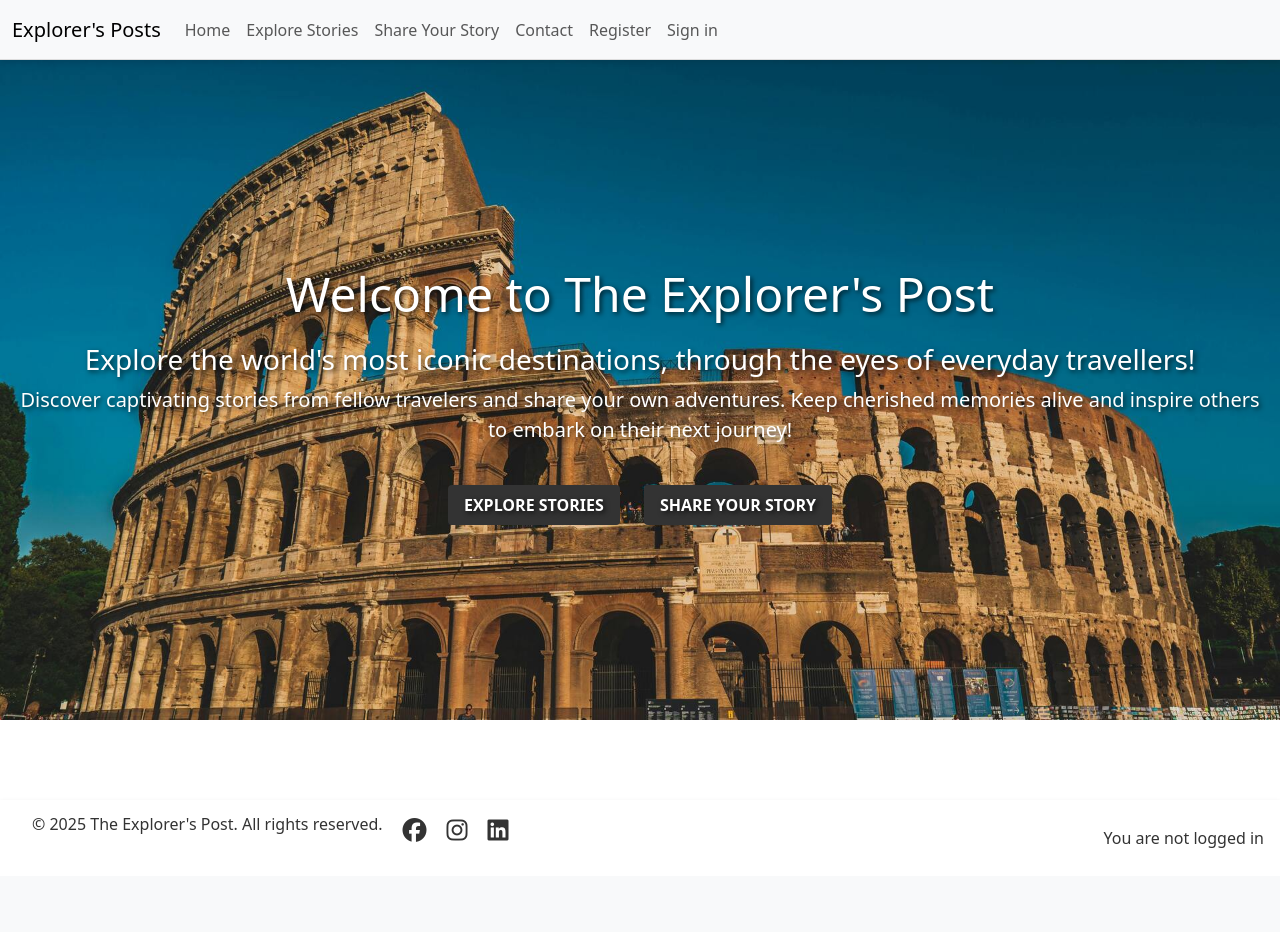
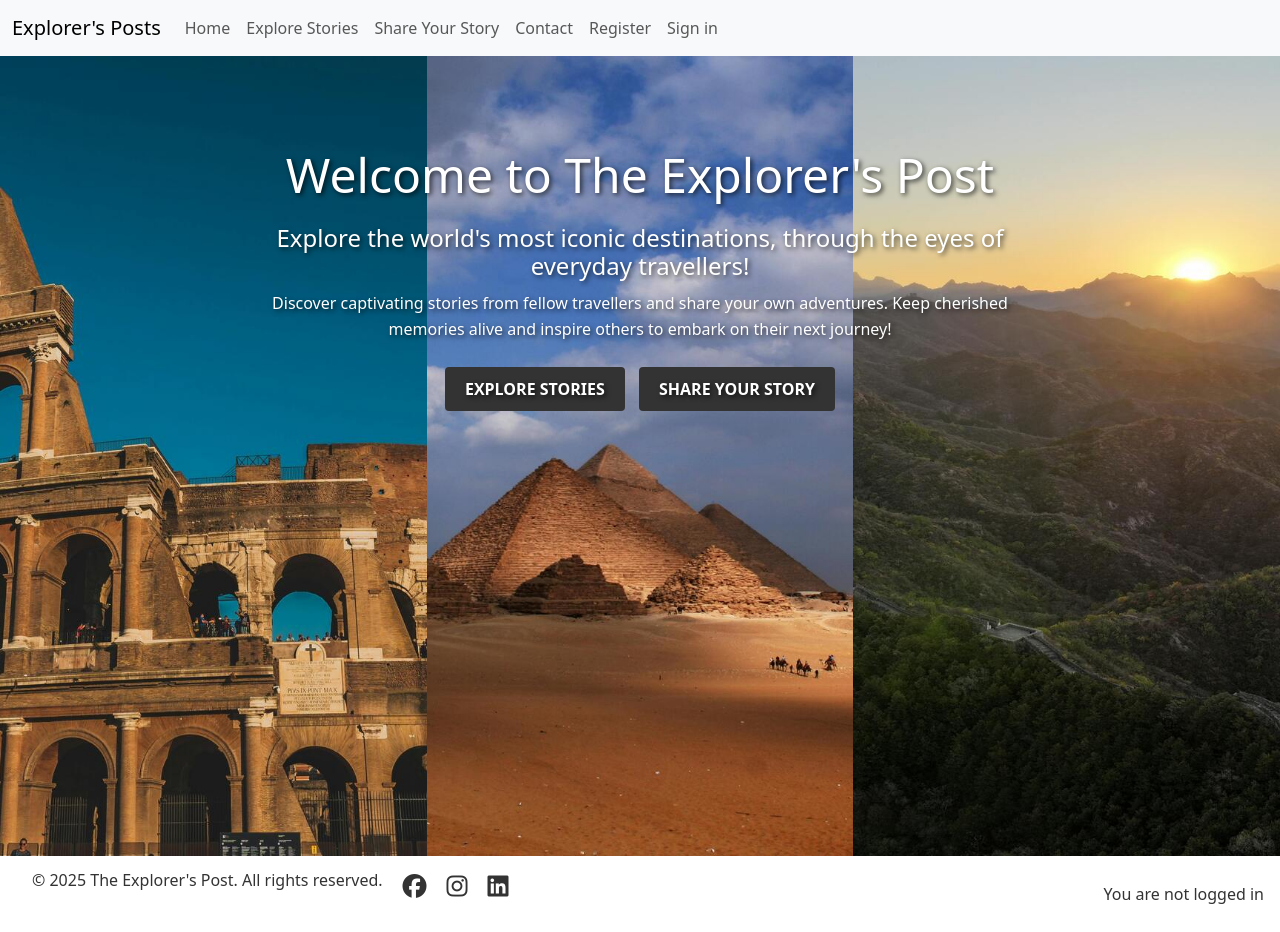
Before and after one commit to monicathomas8/The-Explorers-Post, a Django app: page / in a window 1280 px wide. Before the commit the page ends 848 px from the top, so only its background shows below. Run offline with Django 4.2, Linux system fonts and the light colour scheme; some libraries are stand-ins or nearby versions.

Commit message:
updated css and changed landing page css styling. also fixed navbar css bug

```diff
--- a/core/templates/landing_page.html
+++ b/core/templates/landing_page.html
@@ -4,28 +4,20 @@
 
 {% block content %}
 <div class="landing-page">
+    <!-- Background image containers-->
+    <div></div>
+    <div></div>
+    <div></div>
+    <div></div>
+    <div></div>
+    <div></div>
 
-    <div id="carouselExampleSlidesOnly" class="carousel slide" data-bs-ride="carousel">
-        <div class="carousel-inner">
-            <div class="carousel-item active">
-                <img src="/static/images/colosseum1.jpg" alt="Photo of the Colosseum">
-            </div>
-            <div class="carousel-item">
-                <img src="/static/images/northenlights1.jpg" alt="Photo of the Northern Lights">
-            </div>
-            <div class="carousel-item">
-                <img src="/static/images/pyramids1.jpg" alt="Photo of the Pyramids">
-            </div>
-        </div>
-    </div>
-
-    <!-- Text Overlay -->
     <div class="content-overlay">
         <h1>Welcome to The Explorer's Post</h1>
         <h3>Explore the world's most iconic destinations,
             through the eyes of everyday travellers!
         </h3>
-        <p>Discover captivating stories from fellow travelers
+        <p>Discover captivating stories from fellow travellers
             and share your own adventures.
             Keep cherished memories alive and inspire others
             to embark on their next journey!
--- a/static/css/style.css
+++ b/static/css/style.css
@@ -9,18 +9,6 @@ body, html {
 
 main {
     flex: 1;
-}
-
-.navbar {
-    position: fixed;
-    height: 60px;
-    top: 0;
-    left: 0;
-    width: 100%;
-    z-index: 10;
-    background-color: white;
-    border-bottom: 1px solid #ddd; /* Optional border */
-    box-shadow: 0 2px 5px rgba(0, 0, 0, 0.1); /* Optional shadow */
 }
 
 .custom-btn {
@@ -134,6 +122,67 @@ main {
     background-color: whitesmoke;
 }
 
+/********************** Home/landing Page **********************/
+.landing-page {
+    position: relative;
+    height: 100vh;
+    display: grid;
+    grid-template-columns: repeat(1,1fr);
+    grid-template-rows: 1fr;
+    gap: 0;
+    background-color: #1e354d;
+    overflow: hidden;
+}
+
+.landing-page div {
+    background-size: cover;
+    background-position: center;
+    background-repeat: no-repeat;
+    height: 100vh;
+    width: 100%;
+}
+
+.landing-page div:nth-child(1) {
+    background-image: url('/static/images/colosseum1.jpg');
+}
+
+.landing-page .content-overlay {
+    position: absolute;
+    top: 70px;
+    left: 50%;
+    transform: translateX(-50%);
+    z-index: 10; /* content sits above the grid */
+    text-align: center;
+    color: white;
+    text-shadow: 2px 2px 5px rgba(0, 0, 0, 0.7);
+    padding: 20px;
+    max-width: 800px;
+    border-radius: 8px;
+    grid-column: 1 / -1;
+    grid-row: 1 /-1;
+}
+
+.content-overlay h1 {
+    font-size: 3rem;
+    margin-bottom: 20px;
+}
+
+.content-overlay h3 {
+    font-size: 1.5rem;
+    margin-bottom: 10px;
+}
+
+.content-overlay p {
+    font-size: 1rem;
+    margin-bottom: 20px;
+    line-height: 1.6;
+}
+
+.content-overlay a {
+    margin: 5px; /* Space between buttons */
+    padding: 10px 20px;
+}
+
 /********** Text Styling for stories **********/
 
 .story-list-container h1 {
@@ -242,79 +291,6 @@ form .secondaryAction:hover {
     text-decoration: underline; /* Underline on hover */
 }
 
-
-/********************** Home Page **********************/
-.landing-page {
-    position: relative;
-    min-height: 100vh; /* Full viewport height */
-    display: flex;
-    justify-content: center;
-    align-items: center;
-}
-
-.landing-page .content {
-    position: absolute;
-    top: 50%;
-    left: 50%;
-    transform: translate(-50%, -50%);
-    text-align: center;
-    color: white;
-    text-shadow: 2px 2px 4px rgba(0, 0, 0, 0.7);
-    z-index: 2;
-}
-
-.landing-page .carousel {
-    display: block;
-}
-
-.carousel-content {
-    position: relative;
-    width: 100%;
-    height: 100%; /* Ensure it fills the viewport */
-    overflow: hidden;
-}
-
-/* Carousel Styling */
-.carousel {
-    position: absolute;
-    top: 0;
-    left: 0;
-    width: 100%;
-    height: 100%;
-    z-index: 1; /* Sits behind the text overlay */
-}
-
-.carousel-item img {
-    width: 100%;
-    height: 100%;
-    object-fit: cover; /* Ensures the image scales without distortion */
-}
-
-/* Text Overlay Styling */
-.content-overlay {
-    position: relative;
-    z-index: 2; /* Sits above the carousel */
-    text-align: center; /* Center text */
-    color: white;
-    text-shadow: 2px 2px 5px rgba(0, 0, 0, 0.7);
-    padding: 20px;
-}
-
-.content-overlay h1 {
-    font-size: 3rem; /* Prominent heading */
-    margin-bottom: 20px;
-}
-
-.content-overlay p {
-    font-size: 1.25rem;
-    margin-bottom: 30px;
-}
-
-.content-overlay a {
-    margin: 10px; /* Space between buttons */
-}
-
-
 /********** footer **********/
 
 footer {
@@ -326,6 +302,7 @@ footer {
     text-align: center;
     padding: 10px 0;
     box-shadow: 0 2px 5px rgba(0, 0, 0, 0.1); /* Optional shadow */
+    margin-top: auto;
 }
 
 .footer-content {
@@ -351,37 +328,42 @@ footer {
     color: #0056b3;
 }
 
-/*************** Media query for smaller screens ********************/
-@media (max-width: 576px) {
-    .story-list-container form textarea {
-        font-size: 14px; /* Adjust font size for small screens */
+/*************** Media queries ********************/
+
+@media (min-width: 768px) {
+    .landing-page {
+        grid-template-columns: repeat(2, 1fr);
     }
 
-    .story-list-container {
-        padding: 10px; /* Reduce overall padding for smaller screens */
+    .landing-page div:nth-child(2) {
+        background-image: url('/static/images/pyramids1.jpg');
     }
 }
 
-@media (max-width: 768px) {
-    .landing-page .carousel {
-        display: none; /* Hide the carousel */
+@media (min-width: 1024px) {
+    .landing-page {
+        grid-template-columns: repeat(3, 1fr);
     }
 
+    .landing-page div:nth-child(3) {
+        background-image: url('/static/images/wall1.jpg');
+    }
+}
+/* laptops and desktops */
+@media (min-width: 1440px) {
     .landing-page {
-        background-image: url('/static/images/colosseum1.jpg'); /* Mobile-optimized background */
-        background-size: cover;
-        background-position: center;
-        background-repeat: no-repeat;
-        min-height: 100vh; /* Full-screen height */
+        grid-template-columns: repeat(6, 1fr);
     }
 
-    .landing-page .content {
-        position: relative;
-        top: 20%; /* Adjust text position */
-        padding: 20px;
-        background-color: rgba(255, 255, 255, 0.8); /* Light background for better readability */
-        color: #333;
-        border-radius: 8px;
-        box-shadow: 0 4px 6px rgba(0, 0, 0, 0.1);
+    .landing-page div:nth-child(4) {
+        background-image: url('/static/images/stonehenge1.jpg');
+    }
+
+    .landing-page div:nth-child(5) {
+        background-image: url('/static/images/northenlights1.jpg');
+    }
+
+    .landing-page div:nth-child(6) {
+        background-image: url('/static/images/japan1.jpg');
     }
 }
```
Also changed, not shown: 1 other file.
